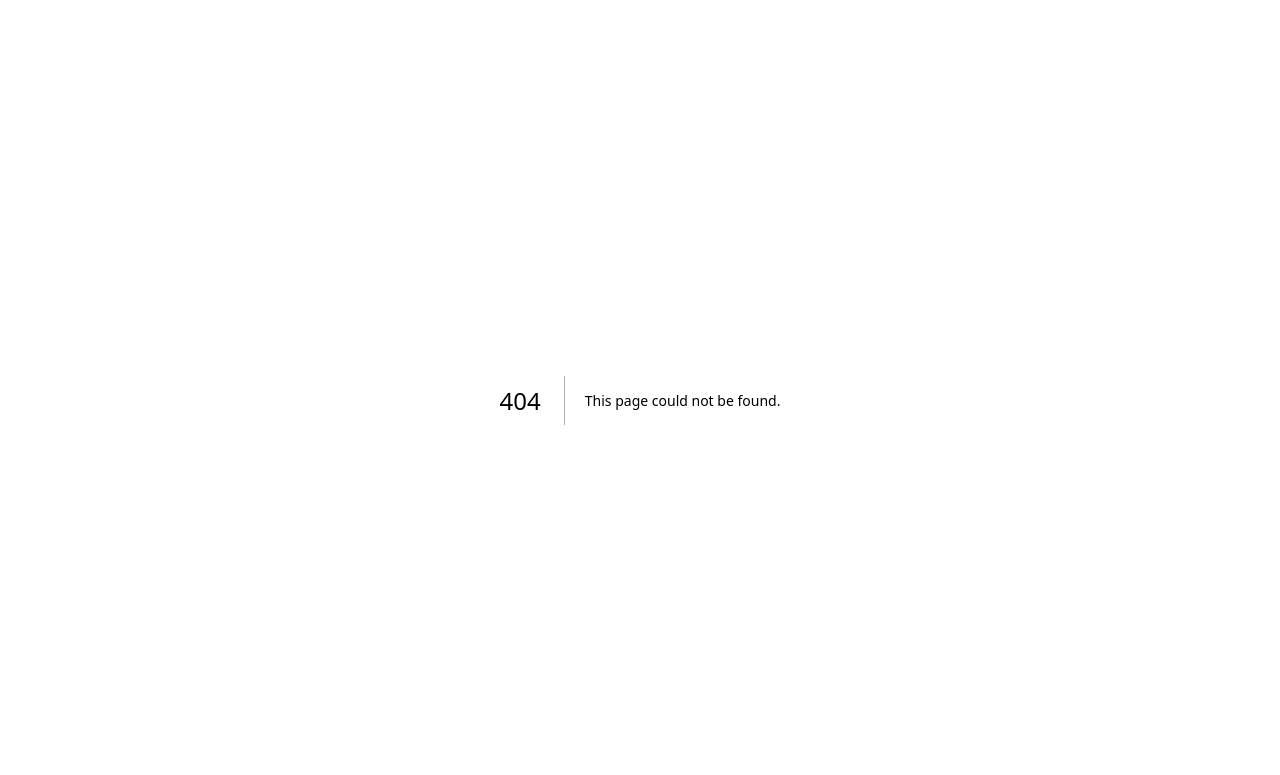
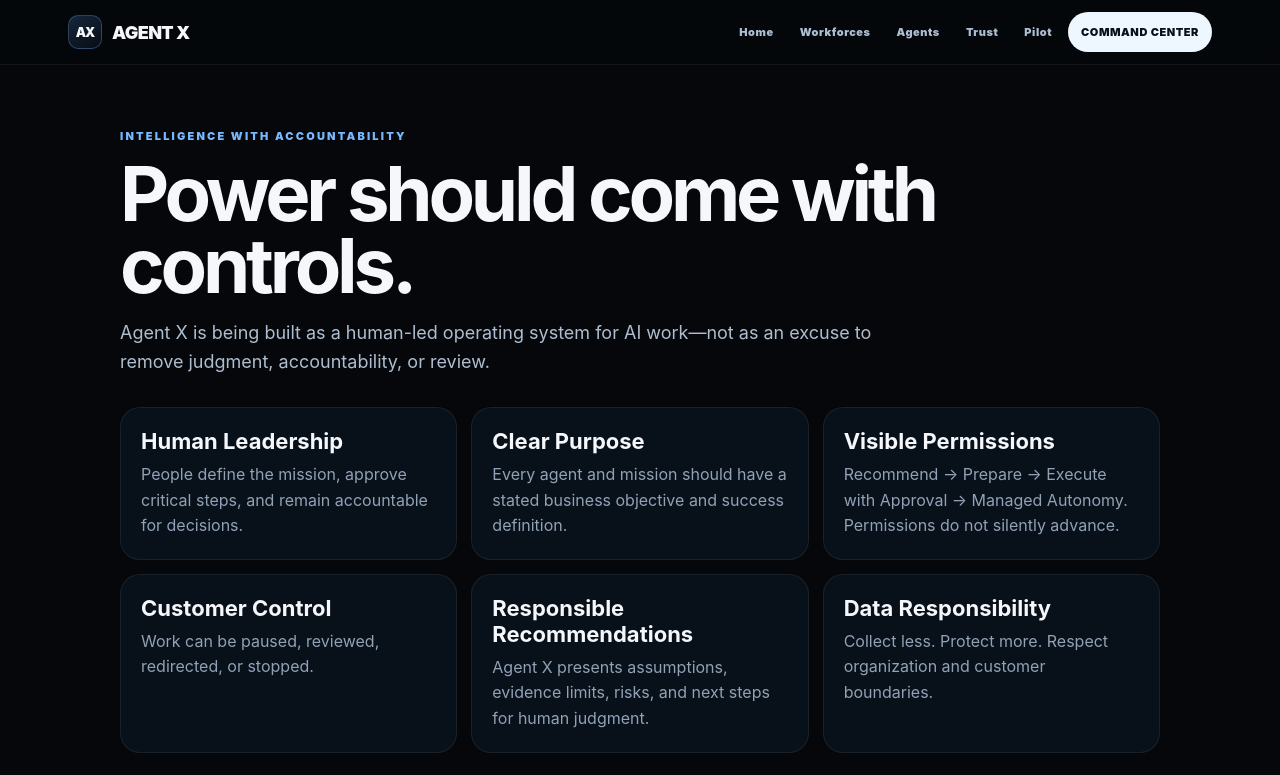
Before and after one commit to melbgittinit/botbox-alpha-clean, a Next.js app: page /trust in a window 1280 px wide. Before the commit this address had no page. Shown: the top 775 px of the page. Built offline with nearby package versions, Linux system fonts and the light colour scheme.

Commit message:
Add standalone Agent X trust architecture

```diff
--- /dev/null
+++ b/app/trust/page.tsx
@@ -0,0 +1,29 @@
+import AgentXSiteNav from '../../components/AgentXSiteNav';
+
+export const metadata = { title: 'Trust & Security', description: 'Human control, permissions, and data responsibility in Agent X.' };
+
+export default function TrustPage(){
+ const pillars=[
+  ['Human Leadership','People define the mission, approve critical steps, and remain accountable for decisions.'],
+  ['Clear Purpose','Every agent and mission should have a stated business objective and success definition.'],
+  ['Visible Permissions','Recommend → Prepare → Execute with Approval → Managed Autonomy. Permissions do not silently advance.'],
+  ['Customer Control','Work can be paused, reviewed, redirected, or stopped.'],
+  ['Responsible Recommendations','Agent X presents assumptions, evidence limits, risks, and next steps for human judgment.'],
+  ['Data Responsibility','Collect less. Protect more. Respect organization and customer boundaries.'],
+ ];
+ return <main style={{minHeight:'100vh',background:'#05070a',color:'#f5f7fb',fontFamily:'Inter,ui-sans-serif,-apple-system,BlinkMacSystemFont,"Segoe UI",sans-serif'}}>
+  <AgentXSiteNav/>
+  <section style={{padding:'64px 18px 80px'}}><div style={{maxWidth:1040,margin:'0 auto'}}>
+   <div style={{fontSize:11,fontWeight:900,letterSpacing:'.2em',color:'#79b8ff'}}>INTELLIGENCE WITH ACCOUNTABILITY</div>
+   <h1 style={{fontSize:'clamp(44px,7vw,76px)',lineHeight:.95,letterSpacing:'-.055em',margin:'14px 0'}}>Power should come with controls.</h1>
+   <p style={{maxWidth:760,color:'#aebed0',fontSize:18,lineHeight:1.6}}>Agent X is being built as a human-led operating system for AI work—not as an excuse to remove judgment, accountability, or review.</p>
+   <div style={{display:'grid',gridTemplateColumns:'repeat(auto-fit,minmax(250px,1fr))',gap:14,marginTop:30}}>
+    {pillars.map(([title,copy])=><article key={title} style={{border:'1px solid rgba(255,255,255,.07)',borderRadius:20,padding:20,background:'#08101a'}}><h2 style={{fontSize:22,margin:'0 0 8px'}}>{title}</h2><p style={{color:'#91a2b6',lineHeight:1.6,margin:0}}>{copy}</p></article>)}
+   </div>
+   <section style={{marginTop:24,border:'1px solid rgba(121,184,255,.18)',borderRadius:20,padding:20,background:'#0a121d'}}>
+    <div style={{fontSize:11,fontWeight:900,letterSpacing:'.14em',color:'#79b8ff'}}>CURRENT PRIVATE-BUILD SECURITY POSTURE</div>
+    <p style={{color:'#aab8c9',lineHeight:1.6}}>Command Center access is workspace-bound, mission and action changes pass through server-side controls, and the commerce bridges are no longer anonymously executable. Public-launch authentication, tenant isolation, audit review, and final security testing remain launch gates—not marketing claims.</p>
+   </section>
+  </div></section>
+ </main>;
+}
```
